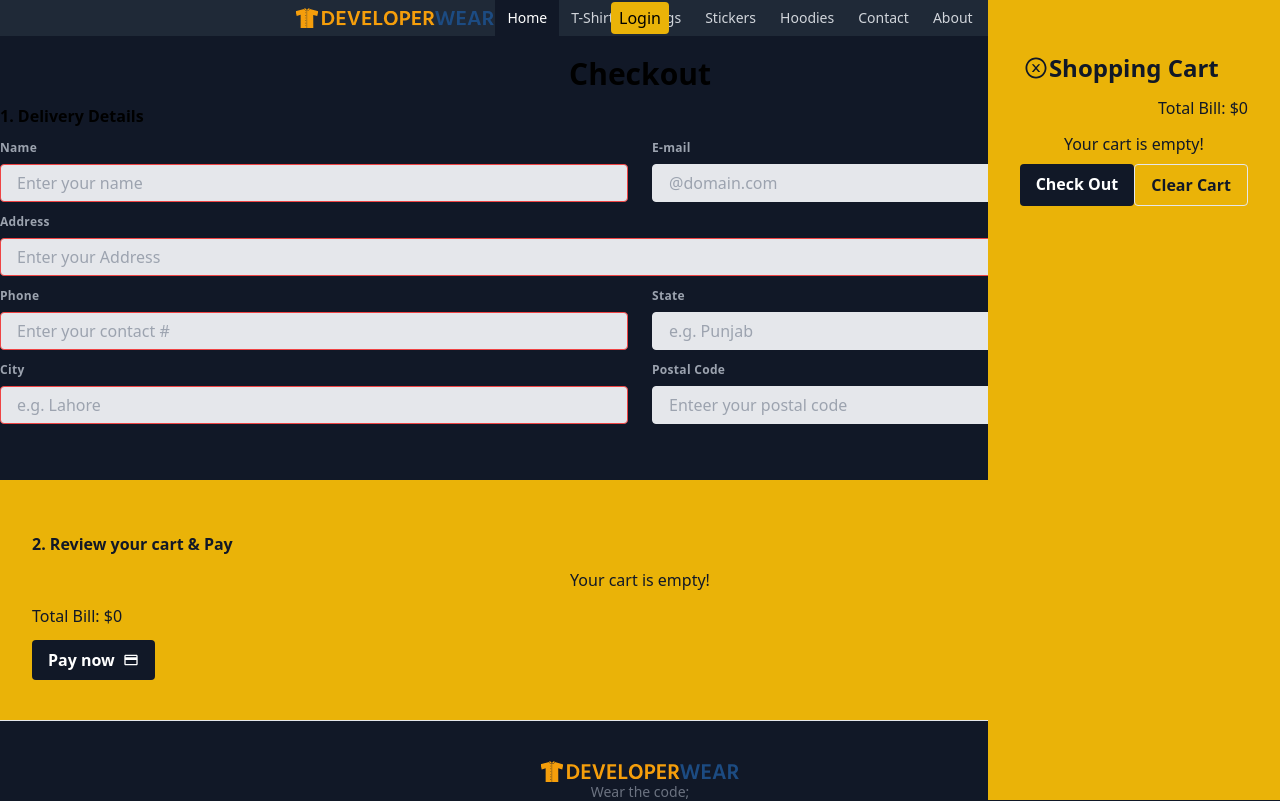
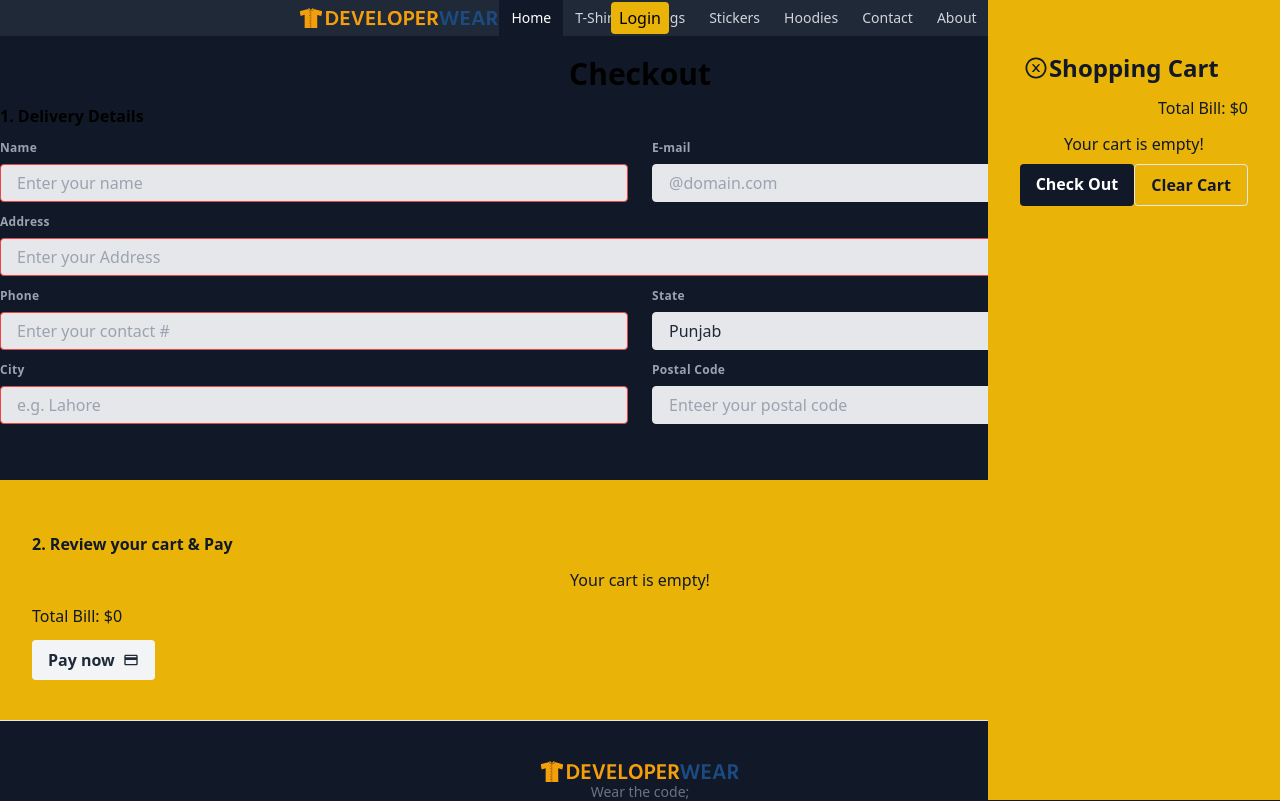
Before and after one commit to zohaibasghar/developerswear, a Next.js app: page /checkout in a window 1280 px wide. Shown: the top 801 px of the page. Built offline with nearby package versions, Linux system fonts and the light colour scheme.

Commit message:
order api applied

```diff
--- a/Components/Navbar.js
+++ b/Components/Navbar.js
@@ -29,21 +29,20 @@ const Navbar = ({
   const openCart = () => {
     ref.current.classList.remove("translate-x-full");
   };
-
   return (
     <div>
       <nav className="bg-gray-800">
         <div className="flex flex-col md:flex-row md:justify-start justify-center items-center">
           <div className="relative flex h-16 items-center justify-between">
             <div className="flex flex-1 items-center justify-center sm:items-stretch sm:justify-start">
-              <div className="flex flex-shrink-0 items-center">
+              <Link href={'/'} className="flex flex-shrink-0 items-center ml-2">
                 <Image
                   src={logo}
                   width={200}
                   height={100}
                   alt="Developer's Wear"
                 />
-              </div>
+              </Link>
               <div className="hidden sm:ml-6 sm:block">
                 <div className="flex space-x-4">
                   <Link
--- a/models/Order.js
+++ b/models/Order.js
@@ -3,18 +3,16 @@ const { Schema } = mongoose;
 
 const orderSchema = new Schema(
   {
-    userId: { type: String, required: true },
-    products: [
-      {
-        productId: { type: String },
-        quantity: { type: Number, default: 1 },
-      },
-    ],
+    email: { type: String, required: true },
+    orderId: { type: String, required: true },
+    paymentInfo: { type: String, default: "" },
+    products: { type: Object, required: true },
     address: { type: String, required: true },
     amount: { type: String, required: true, default: "Pending" },
+    status: { type: String, default: "Pending" },
   },
-  { timestamps: true,strict:false }
+  { timestamps: true, strict: false }
 );
 
-const Order = mongoose.models.Order|| mongoose.model("Order", orderSchema);
+const Order = mongoose.models.Order || mongoose.model("Order", orderSchema);
 export default Order;
--- a/pages/api/login.js
+++ b/pages/api/login.js
@@ -2,7 +2,6 @@ import User from "@/models/User";
 import connectDB from "@/middleware/db";
 var CryptoJS = require("crypto-js");
 var jwt = require("jsonwebtoken");
-const http = require('http')
 async function handler(req, res) {
   if (req.method === "POST") {
     try {
--- /dev/null
+++ b/pages/api/pretransaction.js
@@ -0,0 +1,23 @@
+import Order from "@/models/Order";
+import connectDB from "@/middleware/db";
+async function handler(req, res) {
+  try {
+    if (req.method == "POST") {
+      const order = await new Order({
+        email: req.body.email,
+        orderId: req.body.orderId,
+        products: req.body.cart,
+        address: req.body.address,
+        amount: req.body.amount,
+      });
+      await order.save();
+      res.status(200).json({ success: true, orderId:order.orderId });
+
+    } else {
+      res.status(400).json({ error: "Request method is not permitted!" });
+    }
+  } catch (error) {
+    res.status(401).json(error);
+  }
+}
+export default connectDB(handler);
--- a/pages/checkout.js
+++ b/pages/checkout.js
@@ -1,8 +1,46 @@
-import Link from "next/link";
 import { AiOutlinePlus, AiOutlineMinus } from "react-icons/ai";
-import {MdOutlinePayment} from 'react-icons/md'
+import { MdOutlinePayment } from "react-icons/md";
 import { BsViewList } from "react-icons/bs";
-const Checkout = ({ cart, addtoCart, lessinCart, clearCart, subTotal }) => {
+import { useState } from "react";
+import { useRouter } from "next/router";
+const Checkout = ({ cart, addtoCart, lessinCart, subTotal }) => {
+  const [checkOutCred, setCheckOutCred] = useState({
+    name: "",
+    email: "",
+    address: "",
+    phone: "",
+    state: "Punjab",
+    city: "",
+    pinCode: "",
+    cart: cart,
+    amount: subTotal,
+    orderId: "",
+  });
+  const credChange = (e) => {
+    setCheckOutCred({ ...checkOutCred, [e.target.name]: e.target.value });
+  };
+  const router = useRouter();
+  const payNow = async (e) => {
+    e.preventDefault();
+
+    setCheckOutCred({
+      ...checkOutCred,
+      orderId: JSON.stringify(new Date(Date.now())),
+    });
+    const res = await fetch("/api/pretransaction", {
+      method: "POST",
+      headers: {
+        "Content-Type": "application/json",
+      },
+      body: JSON.stringify(checkOutCred),
+    });
+    const jsonData = await res.json();
+    console.log(jsonData);
+    if ((jsonData.success = true)) {
+      // router.push('/order');
+    }
+  };
+
   return (
     <div className="bg-gray-900">
       <div className="container mx-auto py-5 ">
@@ -12,30 +50,34 @@ const Checkout = ({ cart, addtoCart, lessinCart, clearCart, subTotal }) => {
           <div className="w-full md:w-1/2 px-3 mb-6 md:mb-0">
             <label
               className="block tracking-wide text-gray-400 text-xs font-bold mb-2"
-              htmlFor="user-name"
+              htmlFor="name"
             >
               Name
             </label>
             <input
-              className="appearance-none block w-full bg-gray-200 text-gray-400 border border-red-500 rounded py-2 px-4 mb-3 leading-tight focus:outline-none focus:bg-white"
-              id="user-name"
+              className="appearance-none block w-full bg-gray-200 text-gray-800 border border-red-500 rounded py-2 px-4 mb-3 leading-tight focus:outline-none focus:bg-white focus:border-gray-500"
+              id="name"
               type="text"
-              name="user-name"
+              onChange={credChange}
+              value={checkOutCred.name}
+              name="name"
               placeholder="Enter your name"
             />
           </div>
           <div className="w-full md:w-1/2 px-3">
             <label
               className="block tracking-wide text-gray-400 text-xs font-bold mb-2"
-              htmlFor="user-email"
+              htmlFor="email"
             >
               E-mail
             </label>
             <input
-              className="appearance-none block w-full bg-gray-200 text-gray-400 border border-gray-200 rounded py-2 px-4 leading-tight focus:outline-none focus:bg-white focus:border-gray-500"
-              id="user-email"
+              className="appearance-none block w-full bg-gray-200 text-gray-800 border border-gray-200 rounded py-2 px-4 leading-tight focus:outline-none focus:bg-white focus:border-gray-500"
+              id="email"
               type="email"
               name="email"
+              onChange={credChange}
+              value={checkOutCred.email}
               placeholder="@domain.com"
             />
           </div>
@@ -47,25 +89,29 @@ const Checkout = ({ cart, addtoCart, lessinCart, clearCart, subTotal }) => {
               Address
             </label>
             <input
-              className="appearance-none block w-full bg-gray-200 text-gray-400 border border-red-500 rounded py-2 px-4 mb-3 leading-tight focus:outline-none focus:bg-white"
+              className="appearance-none block w-full bg-gray-200 text-gray-800 border border-red-500 rounded py-2 px-4 mb-3 leading-tight focus:outline-none focus:bg-white"
               id="address"
               type="text"
               name="address"
+              onChange={credChange}
+              value={checkOutCred.address}
               placeholder="Enter your Address"
             />
           </div>
           <div className="w-full md:w-1/2 px-3 mb-6 md:mb-0">
             <label
               className="block tracking-wide text-gray-400 text-xs font-bold mb-2"
-              htmlFor="contact"
+              htmlFor="phone"
             >
               Phone
             </label>
             <input
-              className="appearance-none block w-full bg-gray-200 text-gray-400 border border-red-500 rounded py-2 px-4 mb-3 leading-tight focus:outline-none focus:bg-white"
-              id="contact"
+              className="appearance-none block w-full bg-gray-200 text-gray-800 border border-red-500 rounded py-2 px-4 mb-3 leading-tight focus:outline-none focus:bg-white"
+              id="phone"
               type="text"
-              name="contact"
+              name="phone"
+              onChange={credChange}
+              value={checkOutCred.phone}
               placeholder="Enter your contact #"
             />
           </div>
@@ -77,10 +123,12 @@ const Checkout = ({ cart, addtoCart, lessinCart, clearCart, subTotal }) => {
               State
             </label>
             <input
-              className="appearance-none block w-full bg-gray-200 text-gray-400 border border-gray-200 rounded py-2 px-4 leading-tight focus:outline-none focus:bg-white focus:border-gray-500"
+              className="appearance-none block w-full bg-gray-200 text-gray-800 border border-gray-200 rounded py-2 px-4 leading-tight focus:outline-none focus:bg-white focus:border-gray-500"
               id="state"
               type="text"
+              onChange={credChange}
               name="state"
+              value={checkOutCred.state}
               placeholder="e.g. Punjab"
             />
           </div>
@@ -92,25 +140,29 @@ const Checkout = ({ cart, addtoCart, lessinCart, clearCart, subTotal }) => {
               City
             </label>
             <input
-              className="appearance-none block w-full bg-gray-200 text-gray-400 border border-red-500 rounded py-2 px-4 mb-3 leading-tight focus:outline-none focus:bg-white"
+              className="appearance-none block w-full bg-gray-200 text-gray-800 border border-red-500 rounded py-2 px-4 mb-3 leading-tight focus:outline-none focus:bg-white"
               id="city"
               type="text"
               name="city"
               placeholder="e.g. Lahore"
+              onChange={credChange}
+              value={checkOutCred.city}
             />
           </div>
           <div className="w-full md:w-1/2 px-3">
             <label
               className="block tracking-wide text-gray-400 text-xs font-bold mb-2"
-              htmlFor="postCode"
+              htmlFor="pinCode"
             >
               Postal Code
             </label>
             <input
-              className="appearance-none block w-full bg-gray-200 text-gray-400 border border-gray-200 rounded py-2 px-4 leading-tight focus:outline-none focus:bg-white focus:border-gray-500"
-              id="postCode"
+              className="appearance-none block w-full bg-gray-200 text-gray-800 border border-gray-200 rounded py-2 px-4 leading-tight focus:outline-none focus:bg-white focus:border-gray-500"
+              id="pinCode"
               type="text"
-              name="postCode"
+              name="pinCode"
+              onChange={credChange}
+              value={checkOutCred.pinCode}
               placeholder="Enteer your postal code"
             />
           </div>
@@ -158,16 +210,24 @@ const Checkout = ({ cart, addtoCart, lessinCart, clearCart, subTotal }) => {
               </ol>
             </div>
             <div className="bill my-3">Total Bill: ${subTotal}</div>
-            <div className="checkoutBtn flex flex-row">
-              <Link
-                href={"#"}
-                className="bg-gray-900 hover:bg-gray-700 text-white font-bold py-2 px-4 rounded"
-              >
-                <span className="flex items-center">Pay now <MdOutlinePayment className="ml-2"/></span>
-              </Link>
 
-
-            </div>
+            <button
+              onClick={payNow}
+              className="bg-gray-900 hover:bg-gray-700 text-white font-bold py-2 px-4 rounded checkoutBtn flex flex-row disabled:bg-gray-100 disabled:text-gray-800"
+              disabled={
+                checkOutCred.name.length < 3 ||
+                checkOutCred.email.length < 3 ||
+                checkOutCred.address.length < 3 ||
+                checkOutCred.phone.length < 5 ||
+                checkOutCred.state.length < 2 ||
+                checkOutCred.city.length < 2 ||
+                checkOutCred.pinCode.length < 2
+              }
+            >
+              <span className="flex items-center">
+                Pay now <MdOutlinePayment className="ml-2" />
+              </span>
+            </button>
           </div>
         </section>
       </div>
```
